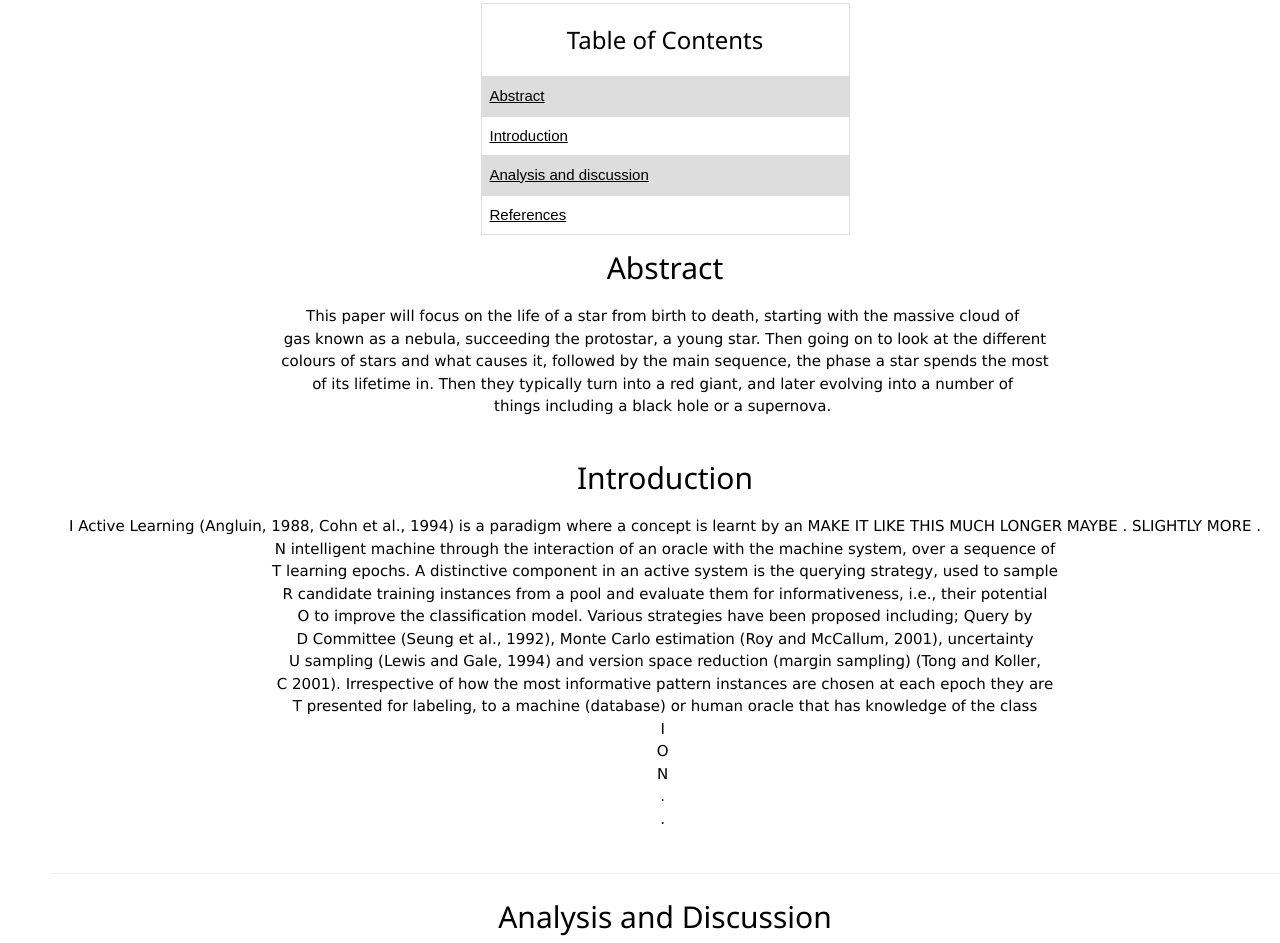
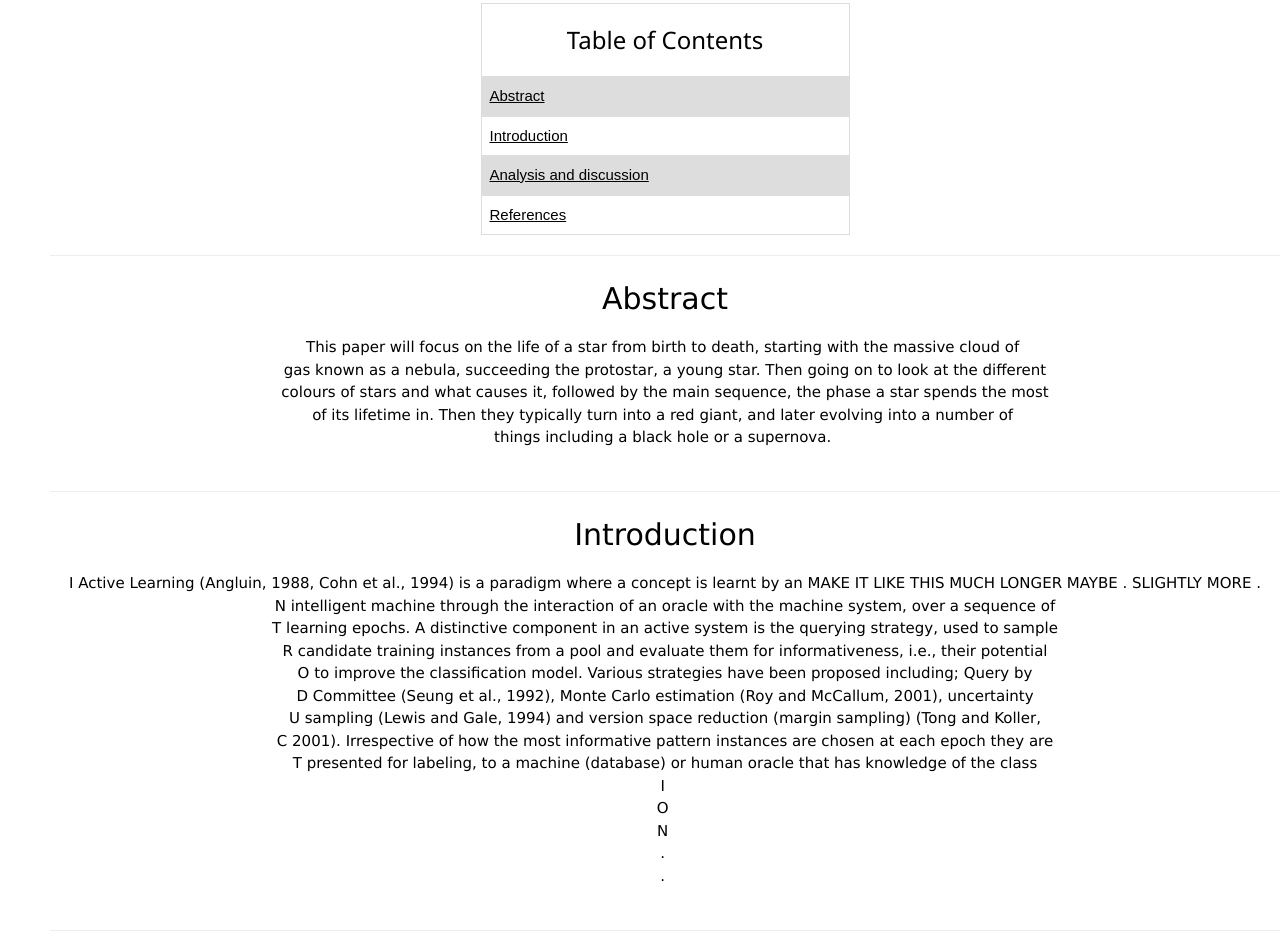
Before and after one commit to Almeezy82/FY6912138, a plain HTML site: page index.html in a window 1280 px wide. Shown: the part 637-1580 px from the top of the page. Drawn offline with nearby package versions, Linux system fonts and the light colour scheme.

Commit message:
changing title fonts

```diff
--- a/index.html
+++ b/index.html
@@ -131,9 +131,10 @@
       </tr>
     </table>
 
+<hr>
 
 <!####ABSTRACT (PARAGRAPH)####>
-    <h2 id="Abstract">Abstract</h2>
+    <h2 id="Abstract" style="font-family:verdana;">Abstract</h2>
 
     <p class"ex1">
       <!Sample introduction for content>
@@ -145,10 +146,12 @@ of its lifetime in. Then they typically turn into a red giant, and later evolvin
 things including a black hole or a supernova.
       </pre>
 
+<hr>
+
     </p>
 
     <!####INTRODUCTION PARAGRAPH####>
-    <h2 id="Introduction">Introduction</h2>
+    <h2 id="Introduction" style="font-family:verdana;">Introduction</h2>
     <div id="Introduction_InText" class="content-section">
 
     <p class"ex1">
@@ -176,7 +179,7 @@ N
 
     <hr>
 
-    <h2 id="Analysis">Analysis and Discussion</h2>
+    <h2 id="Analysis" style="font-family:verdana;">Analysis and Discussion</h2>
     <div id="Analysis_InText" class="content-section">
       <h3>Birth</h3>
         <h4>Molecular Clouds</h4>
```
